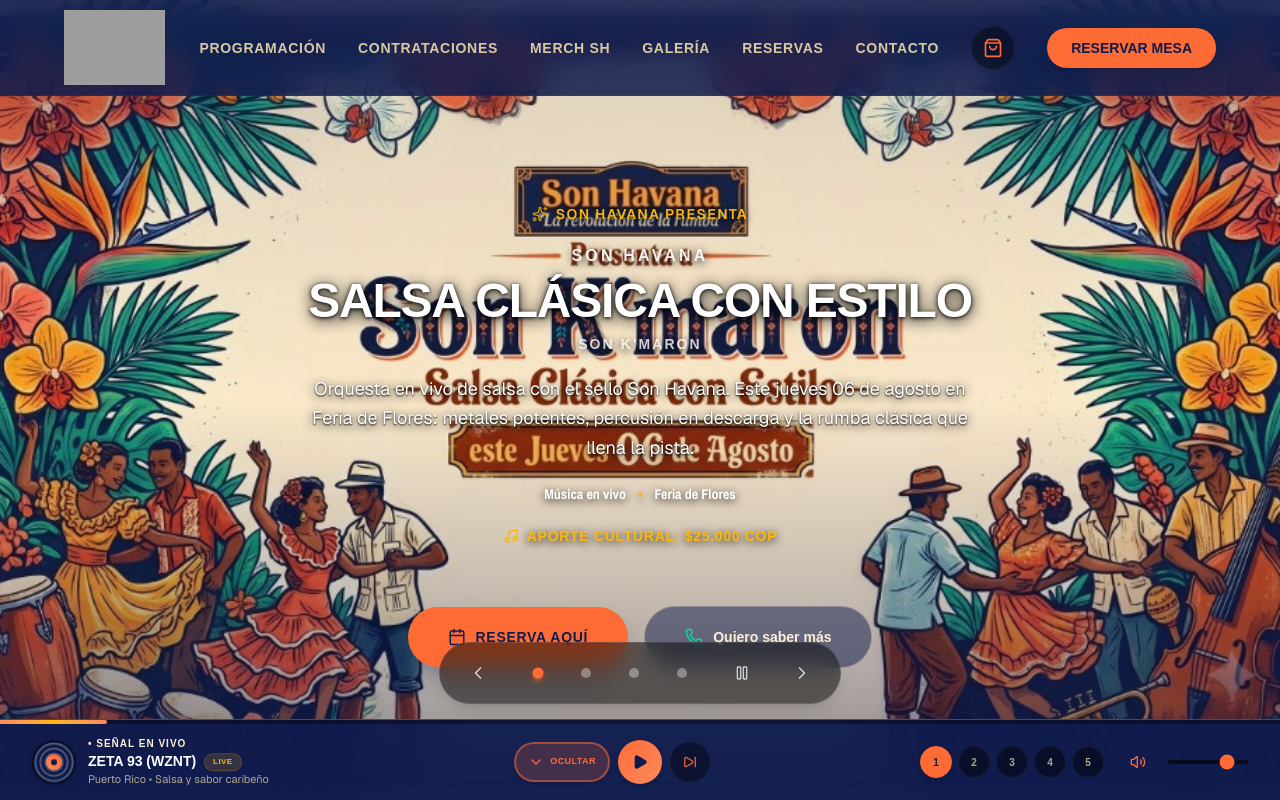
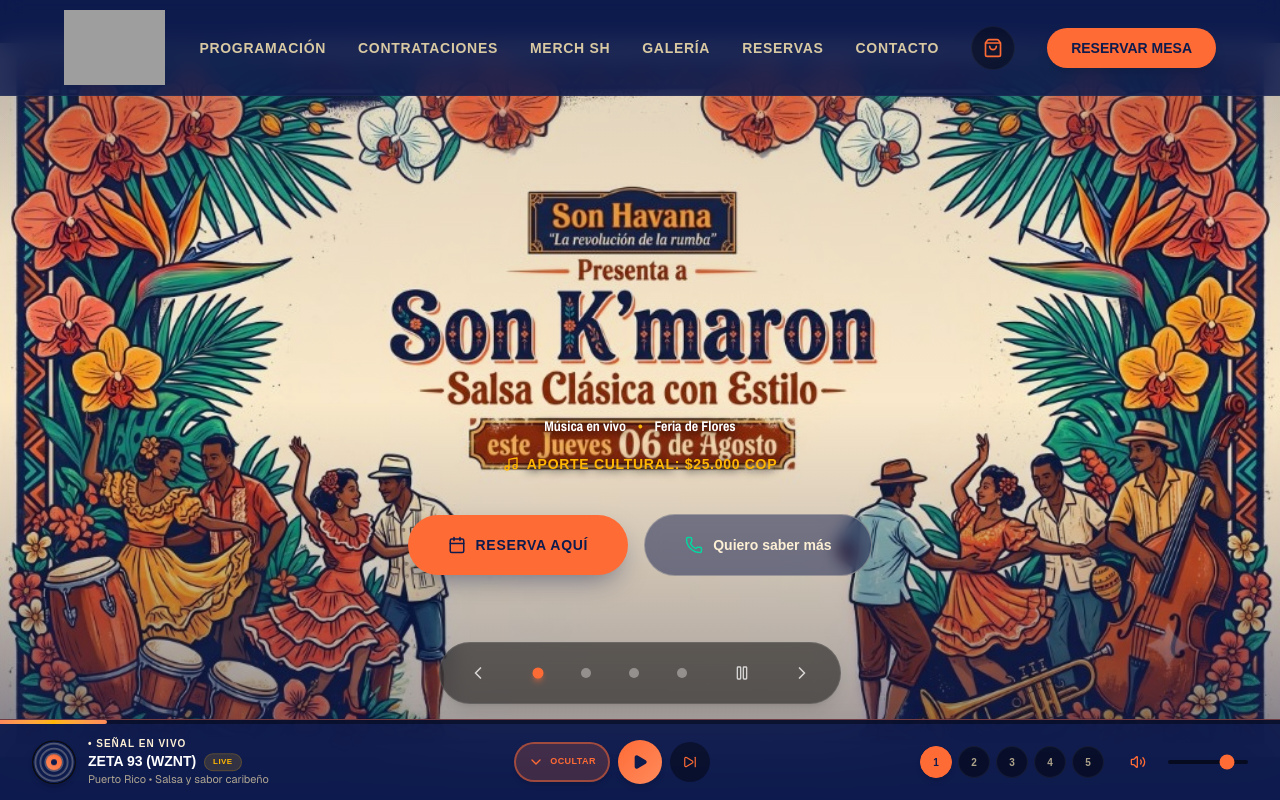
Before and after one commit to anaesve/son-havana, a React (Vite) app: page / in a window 1280 px wide. Shown: the top 800 px of the page. Built offline with nearby package versions, Linux system fonts and the light colour scheme; grey boxes are pictures that could not be loaded; a web font is replaced by a local one.

Commit message:
Corregir hero: cartel Son K'maron sin copy duplicado.
Oculta título y descripción sobre el poster, muestra solo bloque inferior y CTAs; restaura layout de Niche, Programación y Clases sin desplazamiento global.

```diff
--- a/src/components/Hero.tsx
+++ b/src/components/Hero.tsx
@@ -20,6 +20,8 @@
   ctaText: string;
   secondaryCtaText?: string;
   waText: string;
+  /** Cartel ilustrado: sin copy encima, solo bloque inferior + CTAs */
+  posterLayout?: boolean;
 }
 
 const SLIDES_TEMPLATE: Omit<Slide, "bgUrl">[] = [
@@ -38,7 +40,8 @@
     ctaText: "Reserva Aquí",
     secondaryCtaText: "Quiero saber más",
     waText:
-      "¡Hola! Quiero saber más sobre la presentación de Son K'maron este jueves 06 de agosto en Feria de Flores."
+      "¡Hola! Quiero saber más sobre la presentación de Son K'maron este jueves 06 de agosto en Feria de Flores.",
+    posterLayout: true,
   },
   {
     id: "niche",
@@ -148,7 +151,7 @@
   return (
     <section
       id="hero"
-      className="relative min-h-screen w-full flex flex-col justify-center items-center overflow-hidden bg-on-surface pt-28 pb-16 md:pt-32 md:pb-24 select-none scroll-mt-20"
+      className="relative min-h-screen w-full flex flex-col items-center overflow-hidden bg-on-surface pt-28 pb-16 md:pt-32 md:pb-24 select-none scroll-mt-20"
       onMouseDown={() => setIsPlaying(false)}
       onMouseUp={() => setIsPlaying(true)}
       onMouseLeave={() => setIsPlaying(true)}
@@ -186,7 +189,9 @@
             animate={{ opacity: 0.98, scale: 1 }}
             exit={reduceMotion ? undefined : { opacity: 0 }}
             transition={{ duration: reduceMotion ? 0 : 0.8 }}
-            className="absolute inset-0 w-full h-full object-cover"
+            className={`absolute inset-0 w-full h-full ${
+              currentSlide.posterLayout ? "object-contain object-center" : "object-cover"
+            }`}
           />
         </AnimatePresence>
 
@@ -228,7 +233,13 @@
       </div>
 
       {/* Center-aligned Immersive Content Area */}
-      <div className="relative z-20 w-full max-w-5xl mx-auto px-6 md:px-12 text-center flex flex-col items-center justify-center space-y-7 pt-6 md:pt-10">
+      <div
+        className={`relative z-20 w-full max-w-5xl mx-auto px-6 md:px-12 flex flex-col items-center ${
+          currentSlide.posterLayout
+            ? "justify-end flex-1 pb-28 md:pb-32 pt-24 text-center"
+            : "justify-center flex-1 text-center space-y-7"
+        }`}
+      >
         <AnimatePresence mode="wait">
           <motion.div
             key={currentSlide.id}
@@ -236,8 +247,12 @@
             animate={{ opacity: 1, y: 0 }}
             exit={{ opacity: 0, y: -15 }}
             transition={{ duration: 0.4, ease: "easeOut" }}
-            className="flex flex-col items-center space-y-5"
+            className={`flex flex-col items-center w-full ${
+              currentSlide.posterLayout ? "space-y-4 mt-auto" : "space-y-5"
+            }`}
           >
+            {!currentSlide.posterLayout && (
+              <>
             {/* Event Badge with simple star indicator */}
             <div
               className="flex items-center gap-2 text-xs sm:text-sm font-black tracking-widest uppercase text-mango"
@@ -278,6 +293,8 @@
             >
               {currentSlide.description}
             </p>
+              </>
+            )}
 
             {/* Highlight list in clean bulleted formatting */}
             <div
@@ -305,7 +322,7 @@
 
             {/* Interactive Call-To-Action buttons - fully rounded */}
             <div
-              className="flex flex-col sm:flex-row gap-4 pt-8 sm:pt-10 justify-center items-center w-full max-w-md sm:max-w-none"
+              className="flex flex-col sm:flex-row gap-4 pt-6 justify-center items-center w-full max-w-md sm:max-w-none"
               onMouseDown={(e) => e.stopPropagation()}
               onMouseUp={(e) => e.stopPropagation()}
               onTouchStart={(e) => e.stopPropagation()}
```
